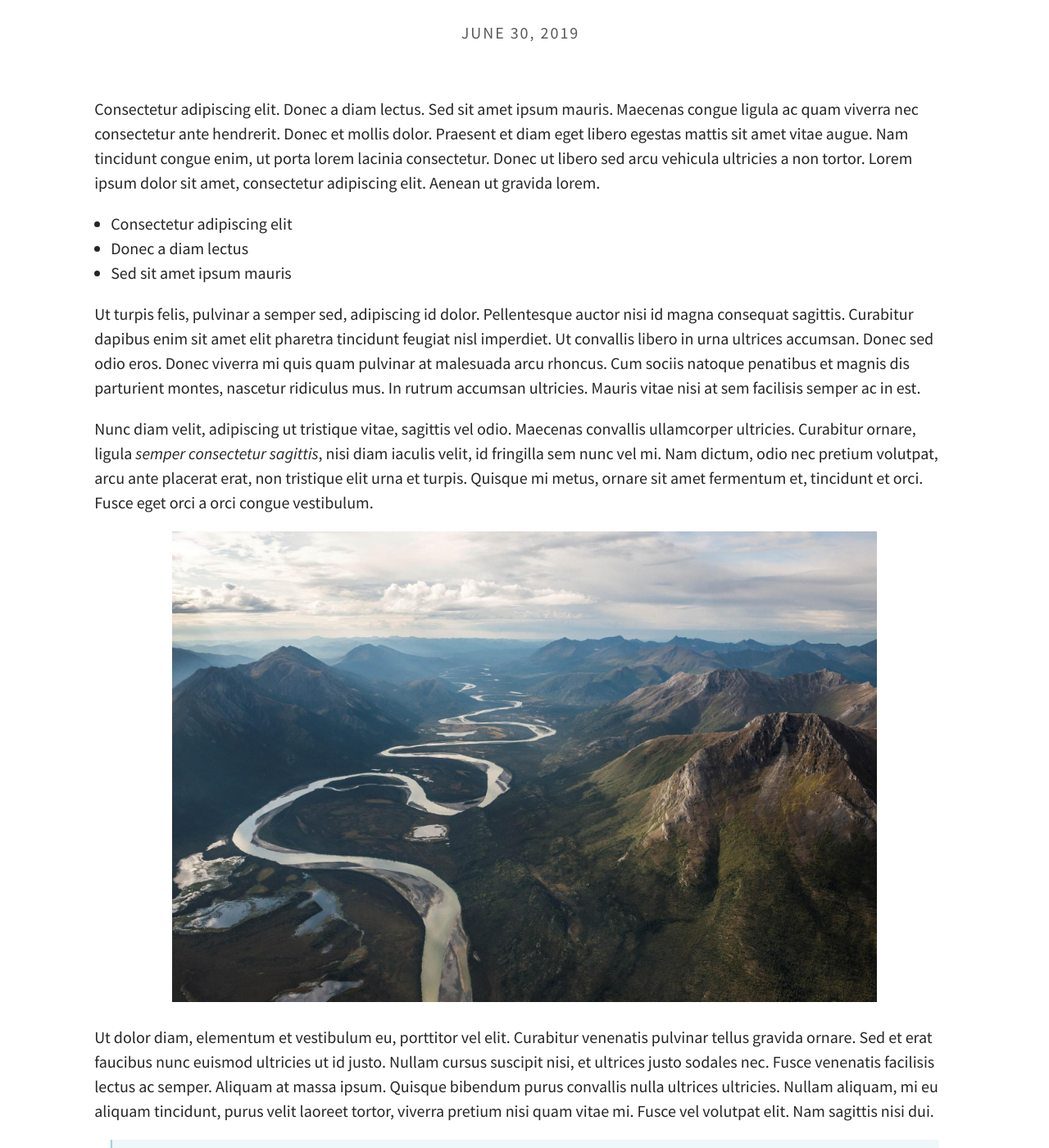
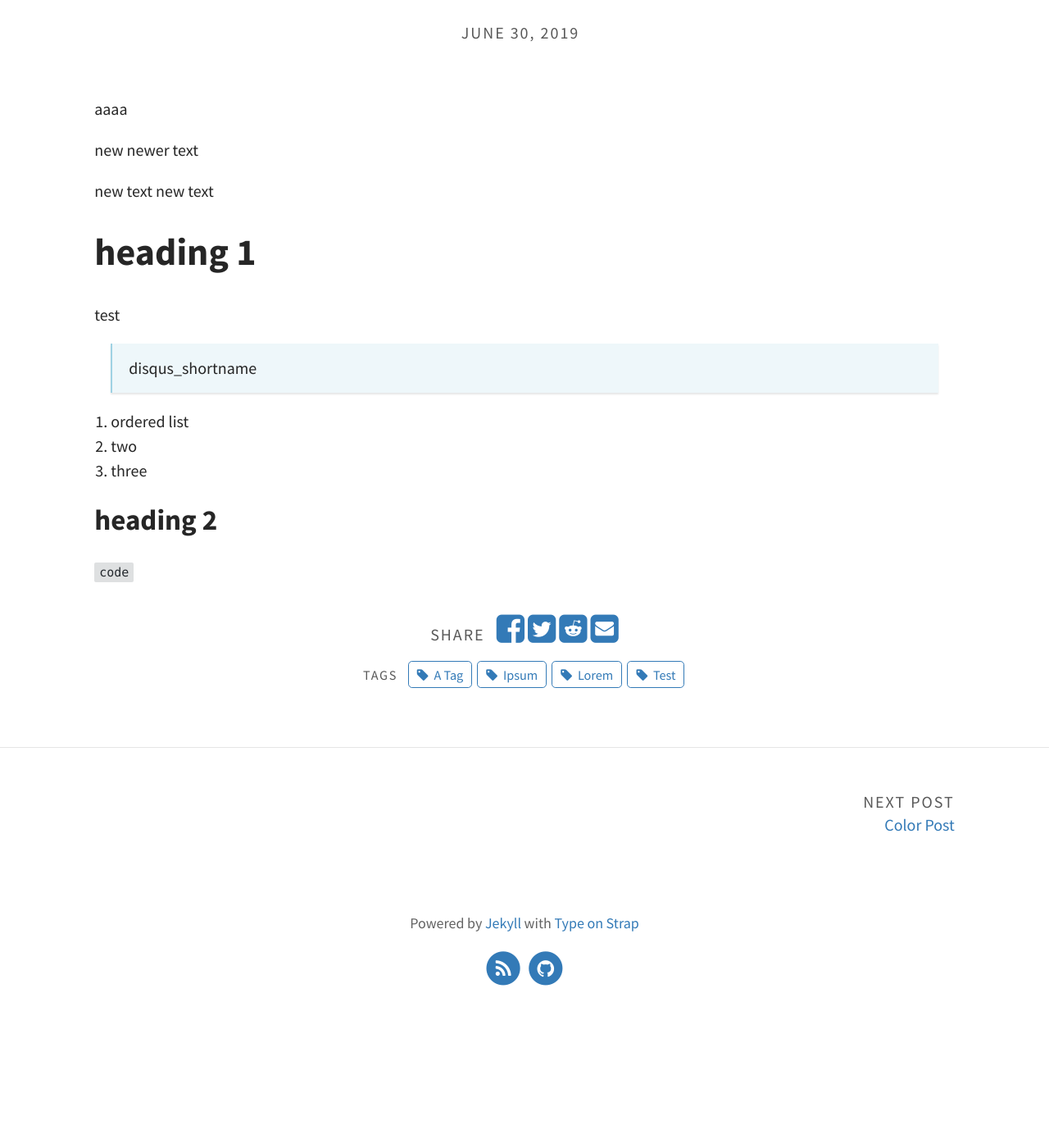
Before and after one commit to jinsun-yang/jinsun-yang.github.io, a Jekyll site: the page built from _posts/2019-06-30-sample-post.md, in a window 1280 px wide and 1400 px high, scrolled down 205 px. Shown: the whole window at 82% size. Built offline with Jekyll 4.4.1, drawn with Linux system fonts in a browser that asks for light colours; after the commit the page ends 1449 px from its top, so only the background shows below that; some of the changed text lies outside the part shown.

Commit message:
sample rumbly post

```diff
--- a/_posts/2019-06-30-sample-post.md
+++ b/_posts/2019-06-30-sample-post.md
@@ -1,29 +1,29 @@
 ---
 layout: post
-title: Sample post
+title: Rumbly!
 tags: [A Tag, Test, Lorem, Ipsum]
 excerpt_separator: <!--more-->
 ---
 
-Consectetur adipiscing elit. Donec a diam lectus. Sed sit amet ipsum mauris. Maecenas congue ligula ac quam viverra nec consectetur ante hendrerit. Donec et mollis dolor.
-Praesent et diam eget libero egestas mattis sit amet vitae augue. Nam tincidunt congue enim, ut porta lorem lacinia consectetur.
-<!--more-->
-Donec ut libero sed arcu vehicula ultricies a non tortor. Lorem ipsum dolor sit amet, consectetur adipiscing elit. Aenean ut gravida lorem.
 
-* Consectetur adipiscing elit
-* Donec a diam lectus
-* Sed sit amet ipsum mauris
+aaaa
 
-Ut turpis felis, pulvinar a semper sed, adipiscing id dolor. Pellentesque auctor nisi id magna consequat sagittis. Curabitur dapibus enim sit amet elit pharetra tincidunt feugiat nisl imperdiet. Ut convallis libero in urna ultrices accumsan. Donec sed odio eros. Donec viverra mi quis quam pulvinar at malesuada arcu rhoncus. Cum sociis natoque penatibus et magnis dis parturient montes, nascetur ridiculus mus. In rutrum accumsan ultricies. Mauris vitae nisi at sem facilisis semper ac in est.
+new newer text
 
-Nunc diam velit, adipiscing ut tristique vitae, sagittis vel odio. Maecenas convallis ullamcorper ultricies. Curabitur ornare, ligula *semper consectetur sagittis*, nisi diam iaculis velit, id fringilla sem nunc vel mi. Nam dictum, odio nec pretium volutpat, arcu ante placerat erat, non tristique elit urna et turpis. Quisque mi metus, ornare sit amet fermentum et, tincidunt et orci. Fusce eget orci a orci congue vestibulum.
+new text new text
 
-![Travel]({{ "/assets/img/pexels/travel.jpeg" | relative_url}})
 
-Ut dolor diam, elementum et vestibulum eu, porttitor vel elit. Curabitur venenatis pulvinar tellus gravida ornare. Sed et erat faucibus nunc euismod ultricies ut id justo. Nullam cursus suscipit nisi, et ultrices justo sodales nec. Fusce venenatis facilisis lectus ac semper. Aliquam at massa ipsum. Quisque bibendum purus convallis nulla ultrices ultricies. Nullam aliquam, mi eu aliquam tincidunt, purus velit laoreet tortor, viverra pretium nisi quam vitae mi. Fusce vel volutpat elit. Nam sagittis nisi dui.
+# heading 1
 
-> Suspendisse lectus leo, consectetur in tempor sit amet, placerat quis neque
+test
 
-Etiam luctus porttitor lorem, sed suscipit est rutrum non. Curabitur lobortis nisl a enim congue semper. Aenean commodo ultrices imperdiet. Vestibulum ut justo vel sapien venenatis tincidunt.
+> disqus_shortname
 
-Phasellus eget dolor sit amet ipsum dapibus condimentum vitae quis lectus. Aliquam ut massa in turpis dapibus convallis. Praesent elit lacus, vestibulum at malesuada et, ornare et est. Ut augue nunc, sodales ut euismod non, adipiscing vitae orci. Mauris ut placerat justo. Mauris in ultricies enim. Quisque nec est eleifend nulla ultrices egestas quis ut quam. Donec sollicitudin lectus a mauris pulvinar id aliquam urna cursus. Cras quis ligula sem, vel elementum mi. Phasellus non ullamcorper urna.
+
+1. ordered list
+2. two
+3. three
+
+## heading 2
+
+`code`
```
